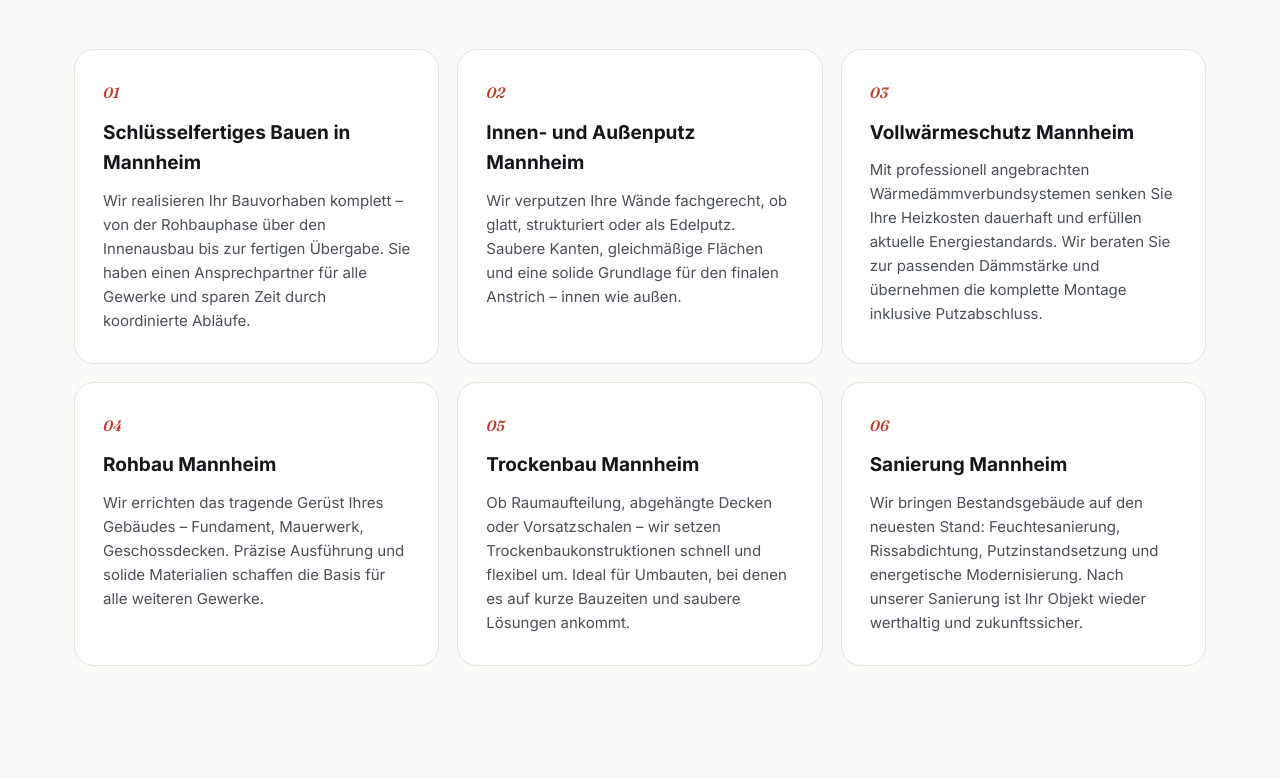
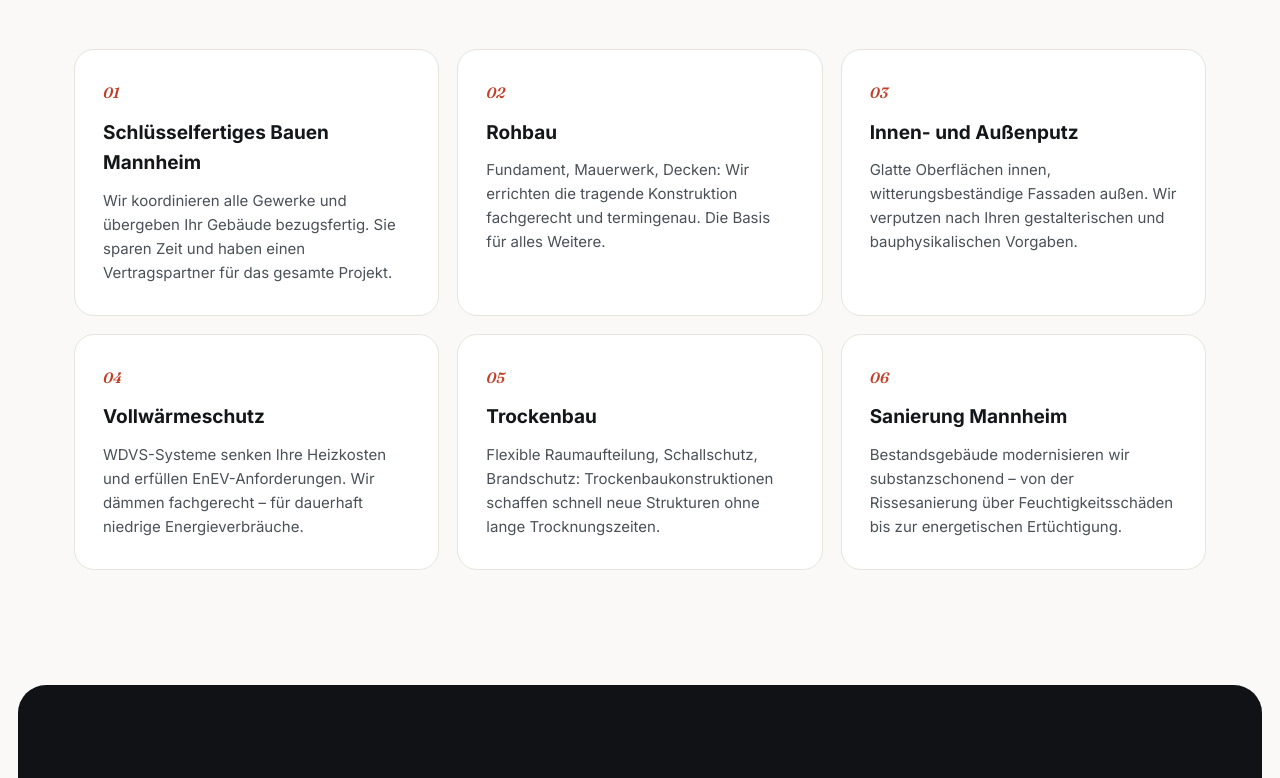
Before and after one commit to webjoyn/webjoyn-vorschau, a plain HTML site: page loga-bau-gmbh-d24caa43/index.html in a window 1280 px wide. Shown: the part 1254-2032 px from the top of the page. Drawn offline with Linux system fonts and the light colour scheme.

Commit message:
Deploy: loga-bau-gmbh-d24caa43/index.html

```diff
--- a/loga-bau-gmbh-d24caa43/index.html
+++ b/loga-bau-gmbh-d24caa43/index.html
@@ -4,10 +4,10 @@
 <meta charset="utf-8" />
 <meta name="viewport" content="width=device-width, initial-scale=1" />
 <title>Bauunternehmen Mannheim | Loga-Bau GmbH</title>
-<meta name="description" content="Schlüsselfertiges Bauen, Rohbau, Sanierung und Vollwärmeschutz in Mannheim – die Loga-Bau GmbH realisiert Ihr Projekt zuverlässig aus einer Hand. Jetzt Kontakt aufnehmen." />
+<meta name="description" content="Loga-Bau GmbH: Rohbau, Sanierung, schlüsselfertiges Bauen in Mannheim. Erfahrenes Team, alle Gewerke aus einer Hand. Jetzt Projekt besprechen." />
 <link rel="canonical" href="https://webjoyn.github.io/webjoyn-vorschau/loga-bau-gmbh-d24caa43/" />
 <meta property="og:title" content="Bauunternehmen Mannheim | Loga-Bau GmbH" />
-<meta property="og:description" content="Schlüsselfertiges Bauen, Rohbau, Sanierung und Vollwärmeschutz in Mannheim – die Loga-Bau GmbH realisiert Ihr Projekt zuverlässig aus einer Hand. Jetzt Kontakt aufnehmen." />
+<meta property="og:description" content="Loga-Bau GmbH: Rohbau, Sanierung, schlüsselfertiges Bauen in Mannheim. Erfahrenes Team, alle Gewerke aus einer Hand. Jetzt Projekt besprechen." />
 <meta property="og:type" content="website" />
 <link rel="preconnect" href="https://fonts.googleapis.com" />
 <link rel="preconnect" href="https://fonts.gstatic.com" crossorigin />
@@ -106,7 +106,7 @@ footer{background:var(--dark);color:rgba(255,255,255,.75);margin-top:clamp(64px,
 [data-reveal].is-visible{opacity:1;transform:none}
 @media(prefers-reduced-motion:reduce){html{scroll-behavior:auto}[data-reveal]{opacity:1;transform:none;transition:none}}
 </style>
-<script type="application/ld+json">{"@context":"https://schema.org","@type":"LocalBusiness","name":"Loga-Bau GmbH","description":"Schlüsselfertiges Bauen, Rohbau, Sanierung und Vollwärmeschutz in Mannheim – die Loga-Bau GmbH realisiert Ihr Projekt zuverlässig aus einer Hand. Jetzt Kontakt aufnehmen.","address":{"@type":"PostalAddress","addressLocality":"Mannheim","addressCountry":"DE"},"url":"https://webjoyn.github.io/webjoyn-vorschau/loga-bau-gmbh-d24caa43/"}</script>
+<script type="application/ld+json">{"@context":"https://schema.org","@type":"LocalBusiness","name":"Loga-Bau GmbH","description":"Loga-Bau GmbH: Rohbau, Sanierung, schlüsselfertiges Bauen in Mannheim. Erfahrenes Team, alle Gewerke aus einer Hand. Jetzt Projekt besprechen.","address":{"@type":"PostalAddress","addressLocality":"Mannheim","addressCountry":"DE"},"url":"https://webjoyn.github.io/webjoyn-vorschau/loga-bau-gmbh-d24caa43/"}</script>
 </head>
 <body>
   <header>
@@ -133,7 +133,7 @@ footer{background:var(--dark);color:rgba(255,255,255,.75);margin-top:clamp(64px,
         <div class="hero-content">
           <span class="hero-badge">Mannheim · Bauunternehmen</span>
           <h1>Bauen mit <em class="accent">Substanz</em></h1>
-          <p>Vom ersten Spatenstich bis zur Schlüsselübergabe realisiert die Loga-Bau GmbH Ihr Bauvorhaben in Mannheim und Umgebung – zuverlässig, termingerecht und aus einer Hand.</p>
+          <p>Loga-Bau realisiert Ihr Bauvorhaben in Mannheim – vom ersten Spatenstich bis zur Schlüsselübergabe. Verlässlich, präzise und aus einer Hand.</p>
           <div class="hero-actions">
             <a class="btn btn-primary" href="https://webjoyn.de/termin-buchen">Projekt anfragen</a>
             <a class="btn btn-ghost" href="#leistungen">Leistungen ansehen</a>
@@ -169,38 +169,38 @@ footer{background:var(--dark);color:rgba(255,255,255,.75);margin-top:clamp(64px,
         <div class="services-grid">
         <div class="service" data-reveal>
           <span class="num">01</span>
-          <h3>Schlüsselfertiges Bauen in Mannheim</h3>
-          <p>Wir realisieren Ihr Bauvorhaben komplett – von der Rohbauphase über den Innenausbau bis zur fertigen Übergabe. Sie haben einen Ansprechpartner für alle Gewerke und sparen Zeit durch koordinierte Abläufe.</p>
+          <h3>Schlüsselfertiges Bauen Mannheim</h3>
+          <p>Wir koordinieren alle Gewerke und übergeben Ihr Gebäude bezugsfertig. Sie sparen Zeit und haben einen Vertragspartner für das gesamte Projekt.</p>
         </div>
 
         <div class="service" data-reveal>
           <span class="num">02</span>
-          <h3>Innen- und Außenputz Mannheim</h3>
-          <p>Wir verputzen Ihre Wände fachgerecht, ob glatt, strukturiert oder als Edelputz. Saubere Kanten, gleichmäßige Flächen und eine solide Grundlage für den finalen Anstrich – innen wie außen.</p>
+          <h3>Rohbau</h3>
+          <p>Fundament, Mauerwerk, Decken: Wir errichten die tragende Konstruktion fachgerecht und termingenau. Die Basis für alles Weitere.</p>
         </div>
 
         <div class="service" data-reveal>
           <span class="num">03</span>
-          <h3>Vollwärmeschutz Mannheim</h3>
-          <p>Mit professionell angebrachten Wärmedämmverbundsystemen senken Sie Ihre Heizkosten dauerhaft und erfüllen aktuelle Energiestandards. Wir beraten Sie zur passenden Dämmstärke und übernehmen die komplette Montage inklusive Putzabschluss.</p>
+          <h3>Innen- und Außenputz</h3>
+          <p>Glatte Oberflächen innen, witterungsbeständige Fassaden außen. Wir verputzen nach Ihren gestalterischen und bauphysikalischen Vorgaben.</p>
         </div>
 
         <div class="service" data-reveal>
           <span class="num">04</span>
-          <h3>Rohbau Mannheim</h3>
-          <p>Wir errichten das tragende Gerüst Ihres Gebäudes – Fundament, Mauerwerk, Geschossdecken. Präzise Ausführung und solide Materialien schaffen die Basis für alle weiteren Gewerke.</p>
+          <h3>Vollwärmeschutz</h3>
+          <p>WDVS-Systeme senken Ihre Heizkosten und erfüllen EnEV-Anforderungen. Wir dämmen fachgerecht – für dauerhaft niedrige Energieverbräuche.</p>
         </div>
 
         <div class="service" data-reveal>
           <span class="num">05</span>
-          <h3>Trockenbau Mannheim</h3>
-          <p>Ob Raumaufteilung, abgehängte Decken oder Vorsatzschalen – wir setzen Trockenbaukonstruktionen schnell und flexibel um. Ideal für Umbauten, bei denen es auf kurze Bauzeiten und saubere Lösungen ankommt.</p>
+          <h3>Trockenbau</h3>
+          <p>Flexible Raumaufteilung, Schallschutz, Brandschutz: Trockenbaukonstruktionen schaffen schnell neue Strukturen ohne lange Trocknungszeiten.</p>
         </div>
 
         <div class="service" data-reveal>
           <span class="num">06</span>
           <h3>Sanierung Mannheim</h3>
-          <p>Wir bringen Bestandsgebäude auf den neuesten Stand: Feuchtesanierung, Rissabdichtung, Putzinstandsetzung und energetische Modernisierung. Nach unserer Sanierung ist Ihr Objekt wieder werthaltig und zukunftssicher.</p>
+          <p>Bestandsgebäude modernisieren wir substanzschonend – von der Rissesanierung über Feuchtigkeitsschäden bis zur energetischen Ertüchtigung.</p>
         </div>
         </div>
       </div>
@@ -213,7 +213,7 @@ footer{background:var(--dark);color:rgba(255,255,255,.75);margin-top:clamp(64px,
             <div>
               <span class="kicker" data-reveal>Über uns</span>
               <h2 data-reveal>Loga-Bau GmbH</h2>
-              <p class="body" data-reveal>Die Loga-Bau GmbH ist Ihr Partner für solides Handwerk am Bau in Mannheim. Ob Neubau, Sanierung oder energetische Ertüchtigung – wir übernehmen alle Gewerke von der Planung bis zur Abnahme. Unser Team aus erfahrenen Fachkräften arbeitet eng mit Ihnen zusammen, damit Ihr Projekt genau so entsteht, wie Sie es sich vorstellen. Transparente Kommunikation, saubere Ausführung und Termintreue sind für uns selbstverständlich. Sie erreichen uns jederzeit persönlich und erhalten klare Antworten auf alle Fragen rund um Ihr Bauvorhaben.</p>
+              <p class="body" data-reveal>Loga-Bau steht für solides Handwerk im Raum Mannheim. Wir begleiten private und gewerbliche Bauherren durch alle Phasen: Vom Rohbau über den Innenausbau bis zur energetischen Sanierung übernehmen wir Verantwortung für Qualität und Termine. Unser Team aus erfahrenen Fachkräften arbeitet eng mit Ihnen zusammen – Sie erhalten einen festen Ansprechpartner, klare Abläufe und transparente Kommunikation. Ob Neubau, Umbau oder Modernisierung: Wir setzen Ihre Anforderungen wirtschaftlich und normgerecht um.</p>
             </div>
 
           </div>
```
